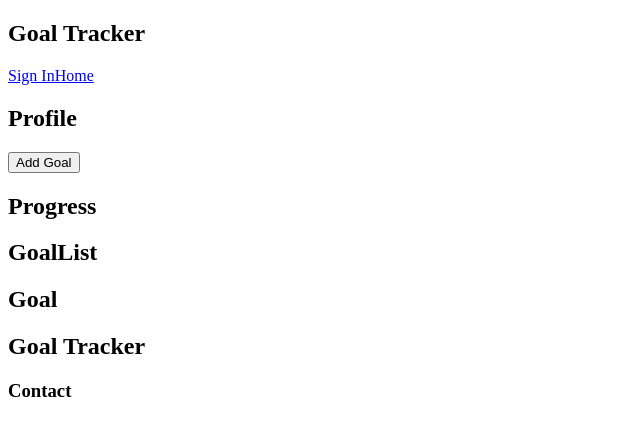
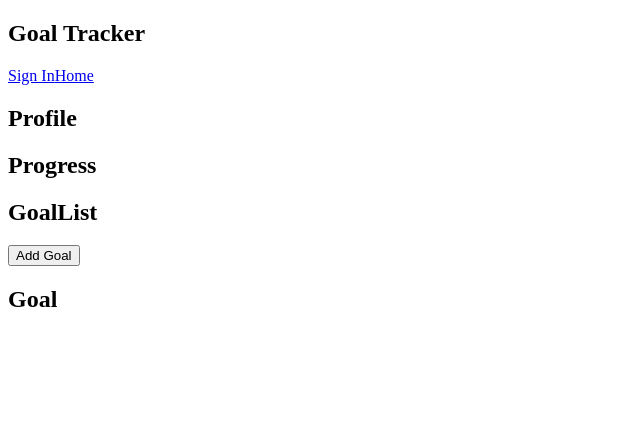
Before and after one commit to austin-carman/goal-tracker, a React (Create React App) app: page /profile in a window 1280 px wide. Shown: the top 436 px of the page, without its empty margins (0-640 px from the left). Built offline with nearby package versions, Linux system fonts and the light colour scheme.

Commit message:
added psuedo code

```diff
--- a/src/App.js
+++ b/src/App.js
@@ -2,7 +2,7 @@ import React from 'react';
 import { Switch, Route } from 'react-router-dom';
 
 import Header from './components/Header';
-import Footer from './components/Footer';
+// import Footer from './components/Footer';
 import Home from './components/Home';
 import Login from './components/Login';
 import Profile from './components/Profile';
@@ -31,7 +31,7 @@ function App() {
         </Route>
       </Switch>
 
-      <Footer />
+      {/* <Footer /> */}
     </div>
   );
 }
--- a/src/components/AddGoal.js
+++ b/src/components/AddGoal.js
@@ -1,6 +1,5 @@
 import React, { useState } from 'react';
 import { useHistory } from 'react-router-dom';
-import GoalList from './GoalList';
 
 const initialGoals = {
     goal: '',
@@ -17,6 +16,7 @@ const AddGoal = () => {
     };
 
     const handleSave = () => {
+        // will need axios.post to create new goal for user
         setGoals(initialGoals);
         push('/profile');
     };
--- a/src/components/Goal.js
+++ b/src/components/Goal.js
@@ -1,4 +1,7 @@
 import React from 'react';
+
+
+// will need goals to be passed in from goal list component
 
 const Goal = () => {
 
--- a/src/components/GoalList.js
+++ b/src/components/GoalList.js
@@ -2,12 +2,24 @@
 
 import React from 'react';
 import Goal from './Goal';
+import { useHistory } from 'react-router-dom';
+
+
+
 
 const GoalList = () => {
+    const { push } = useHistory();
+
+    // will need axios.get to fetch user's goals and render goal cards
+
+    const handleAddGoal = () => {
+        push('/add-goal');
+    }
 
     return(
         <div>
             <h2>GoalList</h2>
+            <button onClick={handleAddGoal}>Add Goal</button>
             <Goal />
         </div>
     );
--- a/src/components/Header.js
+++ b/src/components/Header.js
@@ -2,6 +2,10 @@ import React from 'react';
 import { Link } from 'react-router-dom';
 
 const Header = () => {
+
+
+// should show login, contact, home before signing in
+// after sign-in should show profile, sign-out, not login
 
     return(
         <header className='navbar'>
--- a/src/components/Login.js
+++ b/src/components/Login.js
@@ -8,6 +8,9 @@ const initialState = {
     username: '',
     password: '',
 };
+
+
+// will need axios.post to verify user
 
 const Login = () => {
     const { push } = useHistory();
--- a/src/components/Profile.js
+++ b/src/components/Profile.js
@@ -1,19 +1,15 @@
 import React from 'react';
-import { useHistory } from 'react-router-dom';
 import GoalList from './GoalList';
 import Progress from './Progress';
 
+
+// ? do api call here and prop drill vs api call in components where data is needed
+
+
 const Profile = () => {
-    const { push } = useHistory();
-
-    const handleAddGoal = () => {
-        push('/add-goal');
-    }
-
     return(
         <div>
             <h2>Profile</h2>
-            <button onClick={handleAddGoal}>Add Goal</button>
             <Progress />
             <GoalList />
         </div>
```
